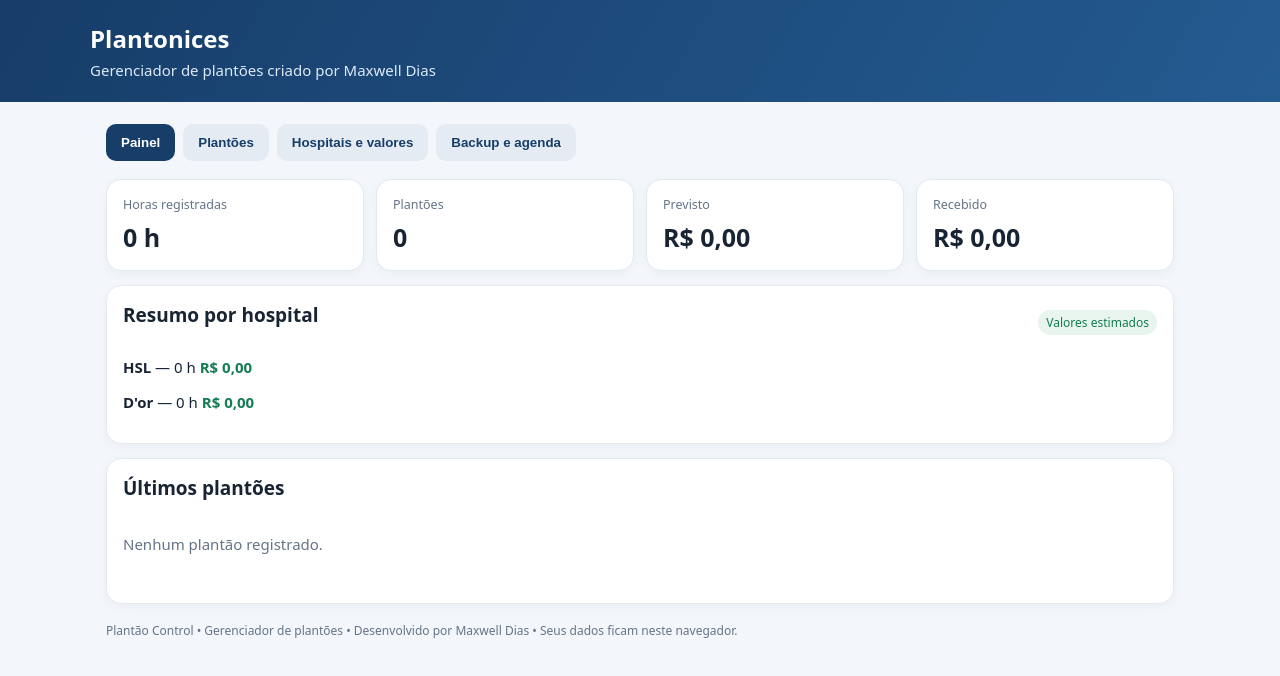
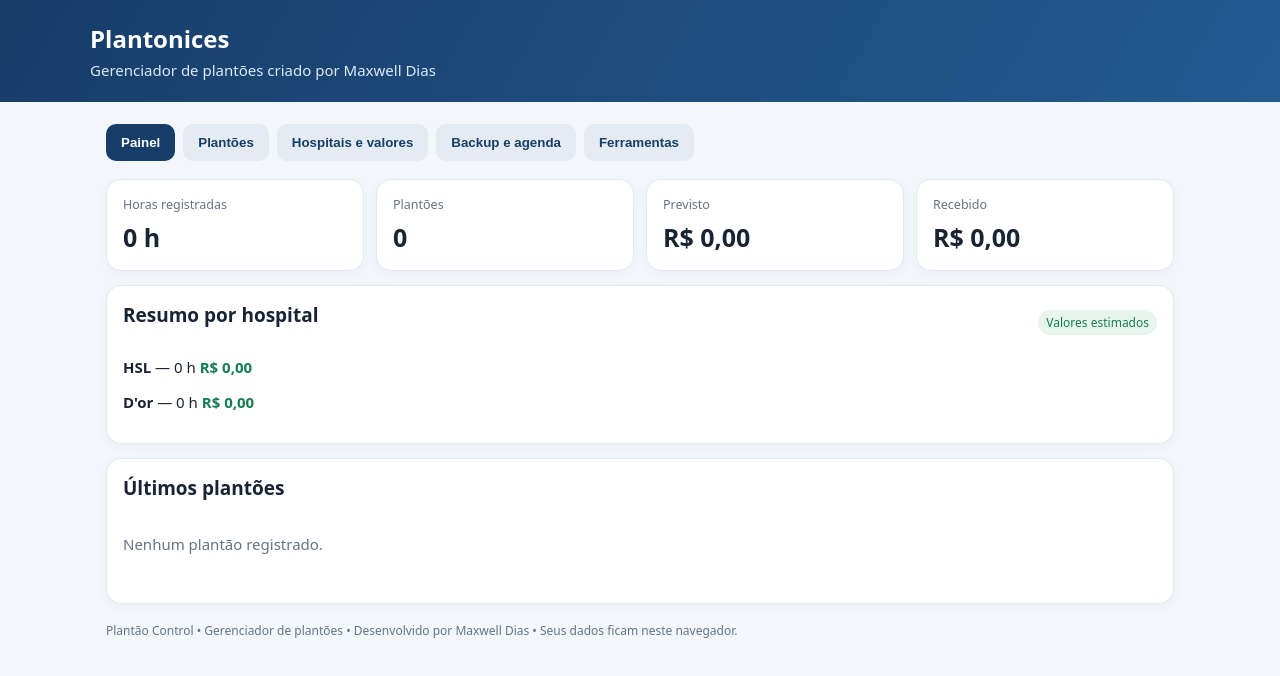
Before and after one commit to cmaxwelldias/plantao-control, a website: page index.html in a window 1280 px wide. Drawn offline with Linux system fonts and the light colour scheme.

Commit message:
Integra as ferramentas adicionais na interface

```diff
--- a/index.html
+++ b/index.html
@@ -148,4 +148,5 @@ footer{color:var(--muted);font-size:12px;margin-top:18px}
 <footer>Plantão Control • Gerenciador de plantões • Desenvolvido por Maxwell Dias • Seus dados ficam neste navegador.</footer>
 </main>
 <script src="./app.js" defer></script>
+<script src="./extras.js" defer></script>
 </body></html>
```
